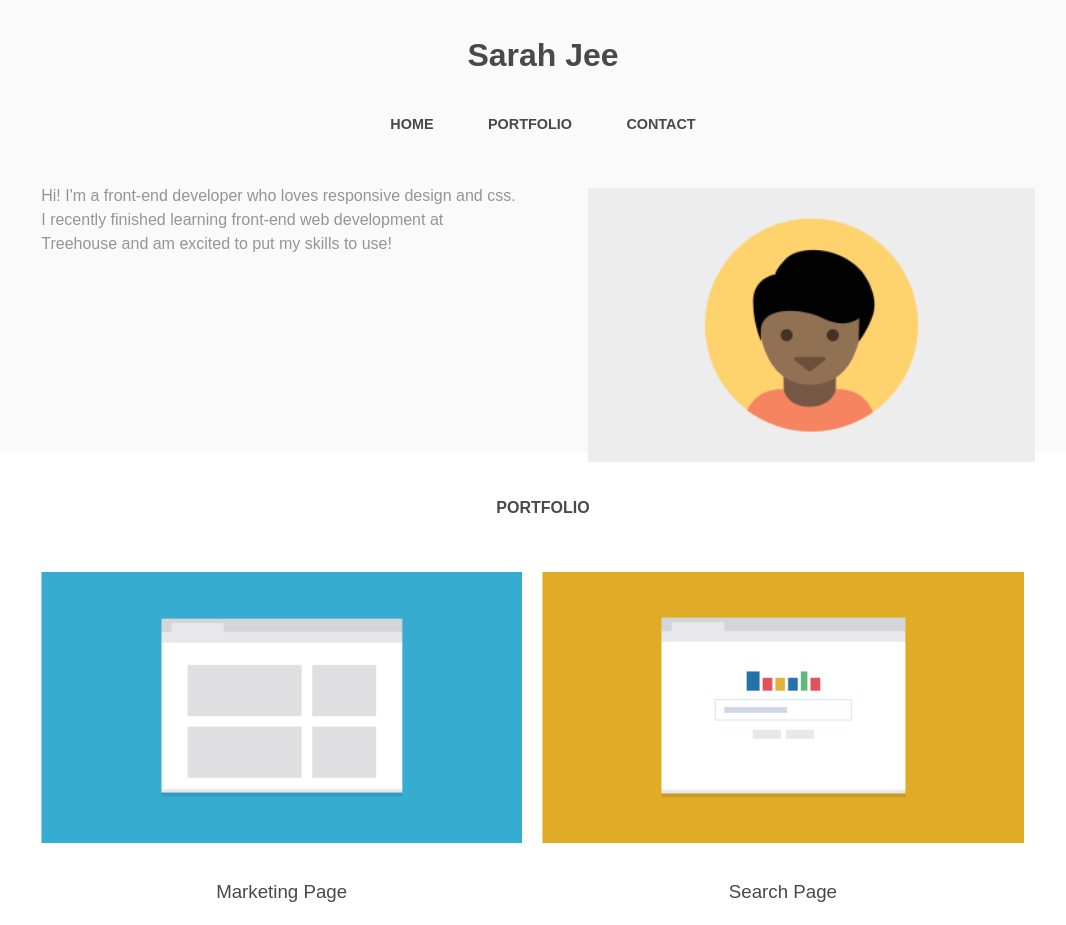
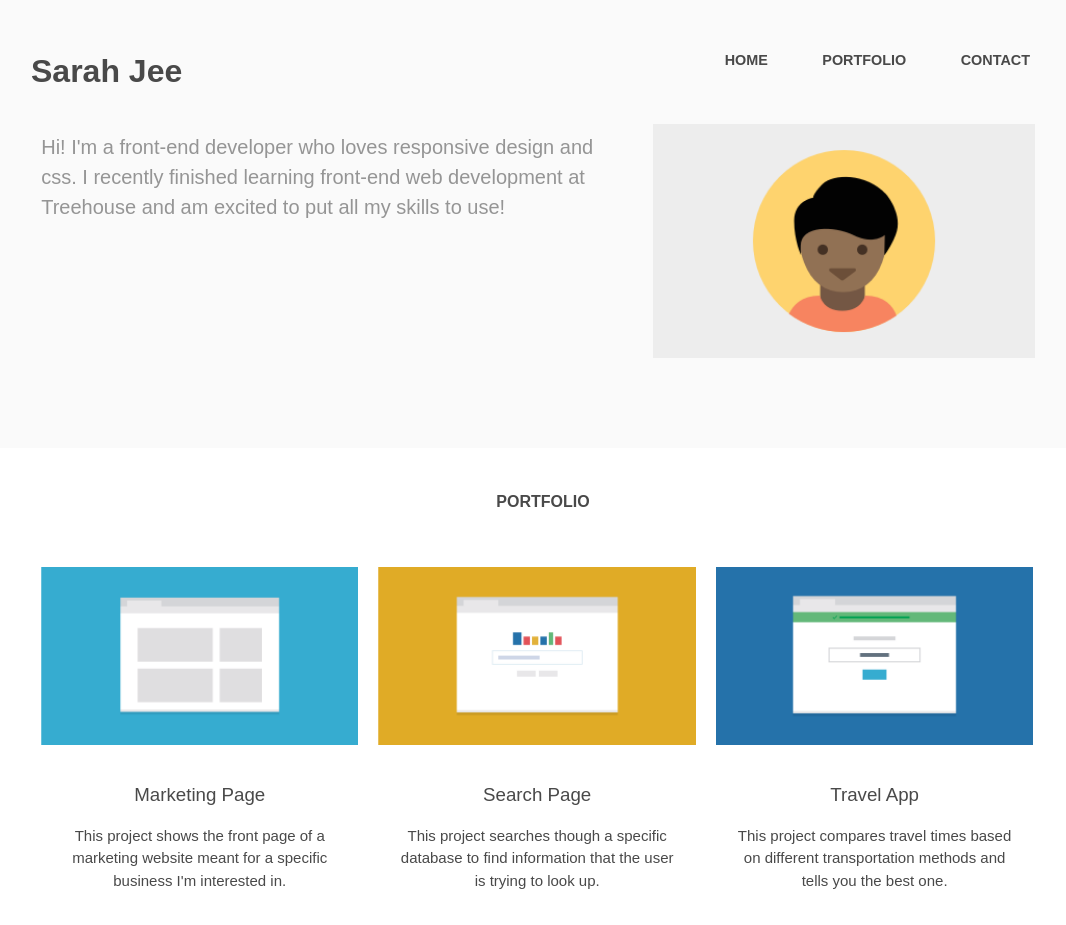
Before and after one commit to SarahJee/ProjectTwo, a plain HTML site: page index.html in a window 1280 px wide. Shown: the top 925 px of the page, without its empty margins (97-1163 px from the left). Drawn offline with Linux system fonts and the light colour scheme; files that its build step writes are made by us from their sources.

Commit message:
After validation
Footer and hover states to go.

```diff
--- a/css/styles.css
+++ b/css/styles.css
@@ -192,6 +192,10 @@ main p {
 
 
 
+}
+
+
+
 
 /*********** Styles for tablets **********
 ******************************************/
@@ -206,12 +210,12 @@ header .container {
 
 header p {
 	float: left;
-	width: 48%;
+	width: 55%;
 	text-align: left;
 }
 
 .profile {
-	width: 48%;
+	width: 40%;
 	padding: 0 10px;
 	float: right;
 	margin-top: 20px;
@@ -234,15 +238,19 @@ footer {
 	width: 100%;
 }
 
+footer p {
+	max-width: 55%;
+	text-align: center;
+	margin: 0 auto;
+}
 .footer-nav a {
 	display: inline;
 	float: right;
 	text-transform: uppercase;
 	color: #494949;
 	margin: 0 10px;
-	direction: rtl;
+	font-size: 0.9em;
 }
-
 
 .footer-links .top {
 	display: none;
@@ -254,5 +262,31 @@ footer {
 /*********** Styles for desktop ***********
 ******************************************/
 
-@media screen and (min-width: 1000px) {
-	}
+@media screen and (min-width: 1024px) {
+
+.name {
+	float: left;
+}
+
+.main-nav ul {
+	text-align: right;
+}
+
+header p, footer p {
+	font-size: 20px;
+}
+
+.portfolio {
+	overflow: auto;
+}
+
+.lead-in  {
+	max-width: 31%;
+	margin: 10px;
+}
+
+.lead-in:nth-child(even) {
+	clear: none;
+}
+
+}
--- a/index.html
+++ b/index.html
@@ -20,13 +20,14 @@
 		    </div>
 		    <div class="intro">
 		    <img src="img/responsive-layout-profile.png" class="profile" alt="profile photo">
-		    <p>Hi! I'm a front-end developer who loves responsive design and css. I recently finished learning front-end web development at Treehouse and am excited to put my skills to use!</p>
+		    <p>Hi! I'm a front-end developer who loves responsive design and css. I recently finished learning front-end web development at Treehouse and am excited to put all my skills to use!</p>
 		    </div>
 		</div>
     </header>
 
    <main>
-	    <div class="container clearfix portfolio">
+	    <div class="container clearfix">
+	   		<div class="portfolio">
 		   		<h2>Portfolio</h2>
 
 		   		<div class="lead-in">
@@ -60,6 +61,7 @@
 			   		<p>Someone can enter the numbers they want, and press the big blue button and get the result.</p>
 		   		 </div>
 	   		</div>
+	    </div>
    </main>
 
    <footer class="clearfix">
```
Lines whose indentation alone changed are shown as unchanged.
